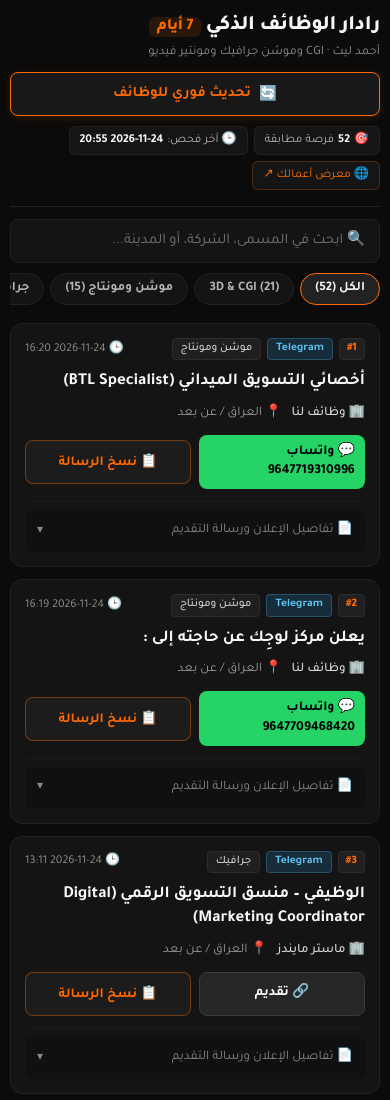
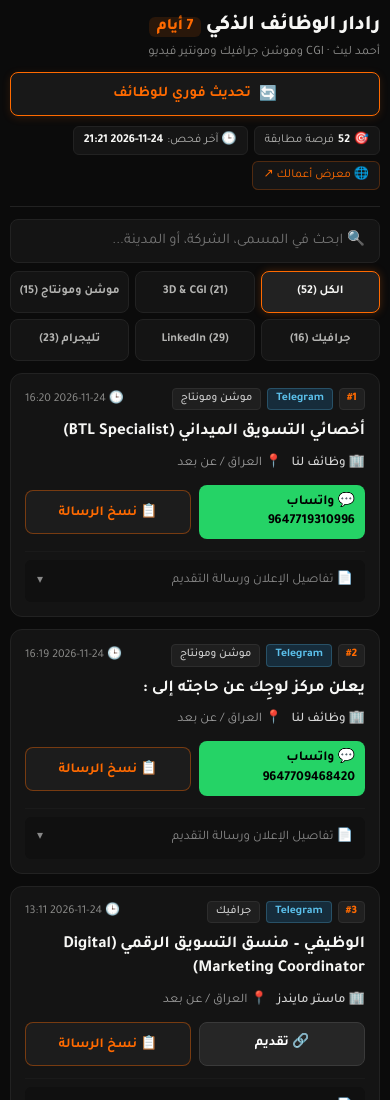
Before and after one commit to ahmed-laith/ahmed-laith.github.io, a plain HTML site: page jobs.html in a window 390 px wide. Shown: the top 1100 px of the page. Drawn offline with Linux system fonts and the light colour scheme.

Commit message:
fix(mobile): fix mobile filter tabs visibility using responsive 3x2 grid

```diff
--- a/jobs.html
+++ b/jobs.html
@@ -167,37 +167,32 @@
             border-color: var(--orange);
             box-shadow: 0 0 0 2px var(--orange-dim);
         }
-        .filter-tabs-wrapper {
-            width: 100%;
-            overflow: hidden;
-        }
         .filter-tabs {
             display: flex;
-            gap: 6px;
-            overflow-x: auto;
-            white-space: nowrap;
-            padding-bottom: 4px;
-            -webkit-overflow-scrolling: touch;
-            scrollbar-width: none;
-        }
-        .filter-tabs::-webkit-scrollbar { display: none; }
+            gap: 8px;
+            flex-wrap: wrap;
+            width: 100%;
+        }
         .tab-btn {
             background: var(--surface);
             color: var(--dim-light);
             border: 1px solid var(--border);
-            padding: 6px 14px;
-            border-radius: 20px;
+            padding: 8px 16px;
+            border-radius: 8px;
             font-family: inherit;
-            font-size: 0.82rem;
+            font-size: 0.84rem;
             font-weight: 700;
             cursor: pointer;
-            flex-shrink: 0;
             transition: all 0.15s ease;
+            touch-action: manipulation;
+            user-select: none;
+            -webkit-tap-highlight-color: transparent;
         }
         .tab-btn:hover, .tab-btn.active {
             background: #222222;
             color: var(--text);
             border-color: var(--orange);
+            box-shadow: 0 0 8px rgba(255, 106, 0, 0.25);
         }
 
         /* Grid Layout */
@@ -442,12 +437,21 @@
                 padding: 10px 14px;
             }
             .filter-tabs {
+                display: grid;
+                grid-template-columns: repeat(3, 1fr);
                 gap: 6px;
-                padding: 2px 0 6px 0;
+                width: 100%;
             }
             .tab-btn {
-                padding: 7px 14px;
-                font-size: 0.82rem;
+                padding: 8px 2px;
+                font-size: 0.76rem;
+                text-align: center;
+                display: flex;
+                align-items: center;
+                justify-content: center;
+                min-height: 42px;
+                border-radius: 8px;
+                line-height: 1.25;
             }
             .grid {
                 grid-template-columns: 1fr;
@@ -515,7 +519,7 @@
             </div>
             <div class="header-chips">
                 <span class="chip">🎯 <strong>52</strong> فرصة مطابقة</span>
-                <span class="chip">🕒 آخر فحص: <strong>2026-11-24 20:55</strong></span>
+                <span class="chip">🕒 آخر فحص: <strong>2026-11-24 21:21</strong></span>
                 <a href="https://ahmed-laith.github.io/" target="_blank" class="chip chip-link">🌐 معرض أعمالك ↗</a>
             </div>
         </header>
@@ -524,7 +528,6 @@
             <div class="search-box">
                 <input type="text" id="searchInput" placeholder="🔍 ابحث في المسمى، الشركة، أو المدينة..." oninput="searchJobs()">
             </div>
-            <div class="filter-tabs-wrapper">
             <div class="filter-tabs">
                 <button class="tab-btn active" onclick="filterCategory('all', this)">الكل (52)</button>
                 <button class="tab-btn" onclick="filterCategory('3d', this)">3D & CGI (21)</button>
@@ -534,7 +537,6 @@
                 <button class="tab-btn" onclick="filterCategory('telegram', this)">تليجرام (23)</button>
             </div>
         </div>
-        </div>
 
         <main class="grid" id="jobsGrid">
 
@@ -3190,6 +3192,9 @@ https://ahmed-laith.github.io/
         </div>
 
         </main>
+        <div id="noResults" style="display:none; text-align:center; padding:40px 14px; color:#888; font-size:0.95rem;">
+            🔍 لا توجد وظائف مطابقة لهذا القسم حالياً.
+        </div>
     </div>
 
     <script>
@@ -3209,6 +3214,7 @@ https://ahmed-laith.github.io/
         function applyFilters() {
             const query = document.getElementById('searchInput').value.toLowerCase().trim();
             const cards = document.querySelectorAll('.job-card');
+            let visibleCount = 0;
 
             cards.forEach(card => {
                 const platform = card.getAttribute('data-platform');
@@ -3228,10 +3234,16 @@ https://ahmed-laith.github.io/
 
                 if (matchFilter && matchSearch) {
                     card.style.display = 'flex';
+                    visibleCount++;
                 } else {
                     card.style.display = 'none';
                 }
             });
+
+            const noRes = document.getElementById('noResults');
+            if (noRes) {
+                noRes.style.display = (visibleCount === 0) ? 'block' : 'none';
+            }
         }
 
         function copyPitch(pitchId, btn) {
```
Lines whose indentation alone changed are shown as unchanged.
